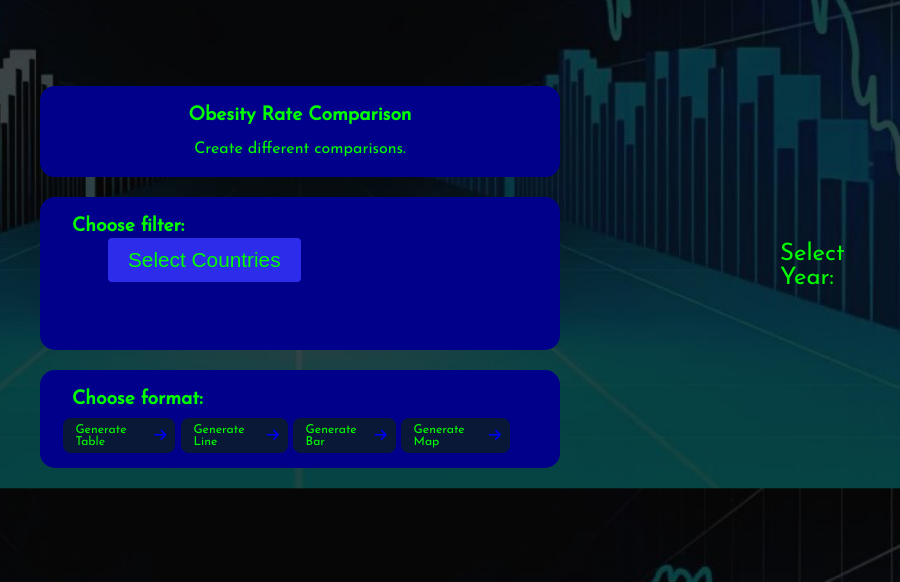
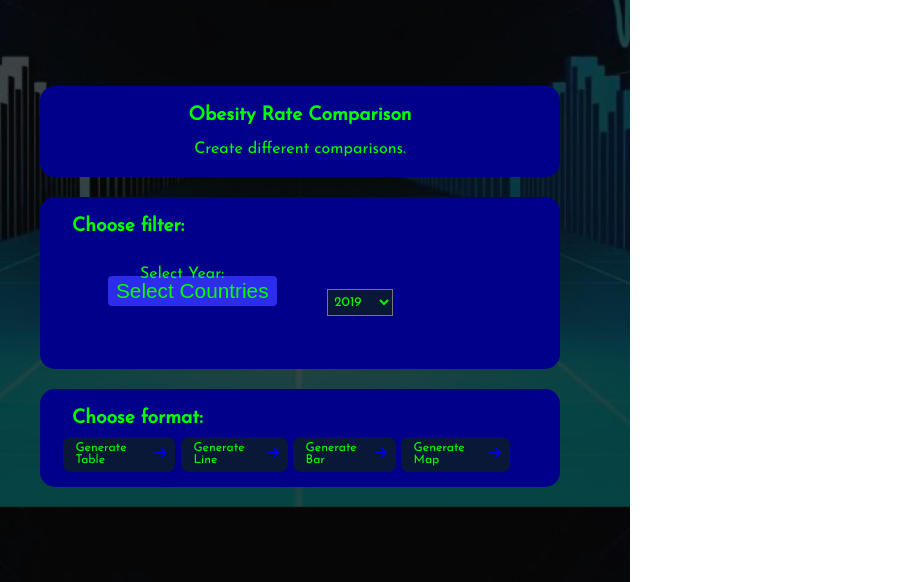
Before and after one commit to rusuioana7/Proiect_TW, a website: page comparison/pages/comparison-main.html in a window 600 px wide. Shown: the part 218-800 px from the top of the page, 900 px wide, since content can reach past the window. Drawn offline with Linux system fonts and the light colour scheme; files whose address does not match are found by name.

Commit message:
fixed responsiveness

```diff
--- a/comparison/pages/comparison-main.html
+++ b/comparison/pages/comparison-main.html
@@ -148,12 +148,6 @@
     </div>
     <script src="comparison-main-filter.js"></script>
 
-
-    <section class="countries" id="countries">
-        <div class="box-container"></div>
-    </section>
-
-
     <div class="select-year">
         <label class="labels>">Select Year:</label>
     </div>
--- a/comparison/styling/comparison-main.css
+++ b/comparison/styling/comparison-main.css
@@ -181,6 +181,16 @@ header .navbar .menu a:hover {
     color: #1818ec;
     box-shadow: 0 0 5px rgba(0, 0, 0, 0.3);
 }
+
+@media (max-width: 767px) {
+    #open-button{
+        padding: 3px 8px;
+        margin-top:1em;
+    }
+}
+
+
+
 
 .toggle-btn {
     text-decoration: none;
@@ -388,22 +398,10 @@ body .information {
     flex-direction: row;
 }
 
-.select-country {
-    color: #00FF00;
-    font-size: 1.2em;
-}
 
-#country-select {
-    background-color: #091836;
-    padding: 0.2em;
-    color: #00FF00;
-    margin-left: 0.625em;
-    font-family: 'Josefin Sans', sans-serif;
-
-}
 
 .select-year {
-    margin-left: 30em;
+    margin-left: 15em;
     color: #00FF00;
     font-size: 1.5em;
     margin-top: -5vh;
@@ -413,7 +411,7 @@ body .information {
     background-color: #091836;
     padding: 0.2em;
     color: #00FF00;
-    margin-left: 65em;
+    margin-left: 37em;
     font-family: 'Josefin Sans', sans-serif;
     position: relative;
     top: -33px;
@@ -421,6 +419,23 @@ body .information {
     height: 3em;
 
 }
+@media (max-width: 700px) {
+    .select-year {
+        margin-left: 18em;
+        font-size: 1em;
+    }
+
+    #year-select {
+        margin-left: 20em;
+        width: 5em;
+        height: 2em;
+        margin-top: 3em;
+    }
+}
+
+
+
+
 
 option[value="2019"] {
     font-size: 1.3em; /* Adjust the value as needed */
@@ -443,6 +458,9 @@ option[value="2014"] {
 
     .option .option-text {
         font-size: 1.125em;
+    }
+    .select-year{
+        margin-left: 5em;
     }
 }
 
@@ -481,6 +499,7 @@ option[value="2014"] {
     border-bottom-right-radius: 15px;
     padding: 0.625em;
     margin-bottom: 1.25em;
+    justify-content: space-between;
 
 }
 
```
